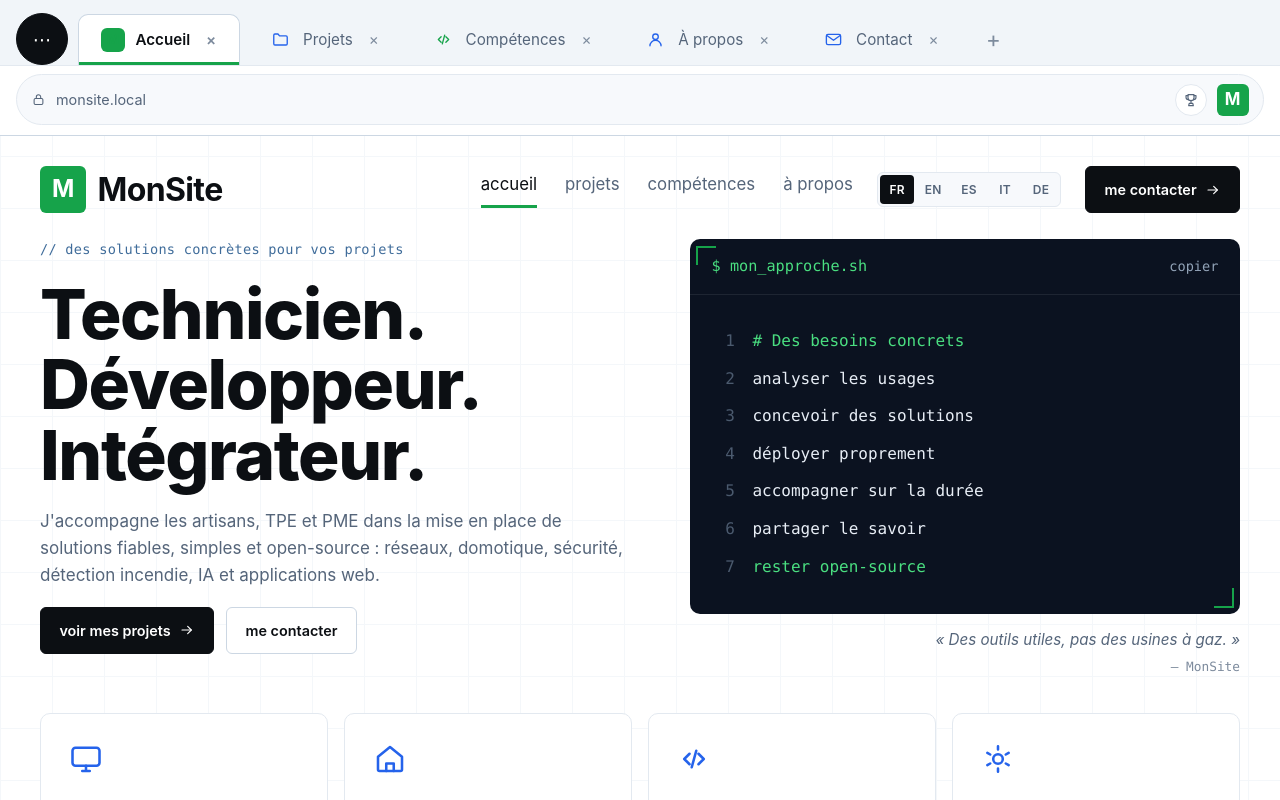
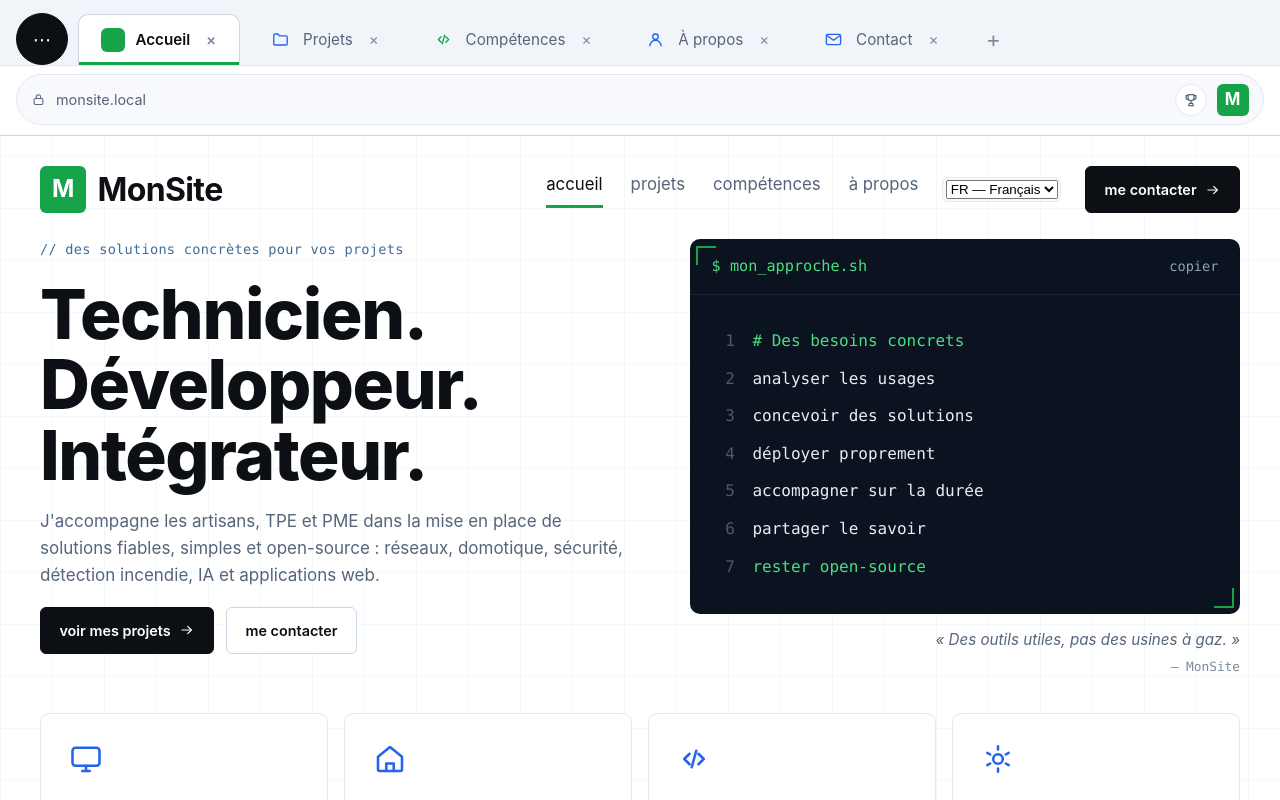
Before and after one commit to mohamedbouhlel/my-e-perso, a React (Vite) app: page /#accueil in a window 1280 px wide. Shown: the top 800 px of the page. Built offline with nearby package versions, Linux system fonts and the light colour scheme.

Commit message:
fix: refine site identity and language selector

```diff
--- a/src/components/LanguageSwitcher.tsx
+++ b/src/components/LanguageSwitcher.tsx
@@ -7,34 +7,30 @@ import {
   type Language,
 } from '../i18n';
 
-/**
- * Sélecteur de langue du shell.
- *
- * Volontairement NON monté pendant la passe de fidélité visuelle desktop (la référence
- * `docs/design/home.png` n'affiche aucun sélecteur) : voir `src/App.tsx` et `src/i18n/index.ts`.
- * Les cinq langues restent disponibles ; remonter ce composant rétablit la sélection.
- */
+/** Sélecteur compact de langue du shell. */
 export default function LanguageSwitcher() {
   const { t, i18n } = useTranslation();
-
   const resolved = i18n.resolvedLanguage ?? i18n.language;
   const current: Language = isLanguage(resolved) ? resolved : 'fr';
 
   return (
-    <div className="language-switcher" role="group" aria-label={t('a11y.languageGroup')}>
-      {SUPPORTED_LANGUAGES.map((language) => (
-        <button
-          key={language}
-          type="button"
-          className="language-switcher__button"
-          lang={language}
-          aria-pressed={language === current}
-          aria-label={`${language.toUpperCase()} — ${LANGUAGE_NAMES[language]}`}
-          onClick={() => changeLanguage(language)}
-        >
-          {language.toUpperCase()}
-        </button>
-      ))}
+    <div className="language-switcher">
+      <select
+        className="language-switcher__select"
+        value={current}
+        lang={current}
+        aria-label={t('a11y.languageGroup')}
+        onChange={(event) => {
+          const next = event.target.value;
+          if (isLanguage(next)) changeLanguage(next);
+        }}
+      >
+        {SUPPORTED_LANGUAGES.map((language) => (
+          <option key={language} value={language} lang={language}>
+            {language.toUpperCase()} — {LANGUAGE_NAMES[language]}
+          </option>
+        ))}
+      </select>
     </div>
   );
 }
```
